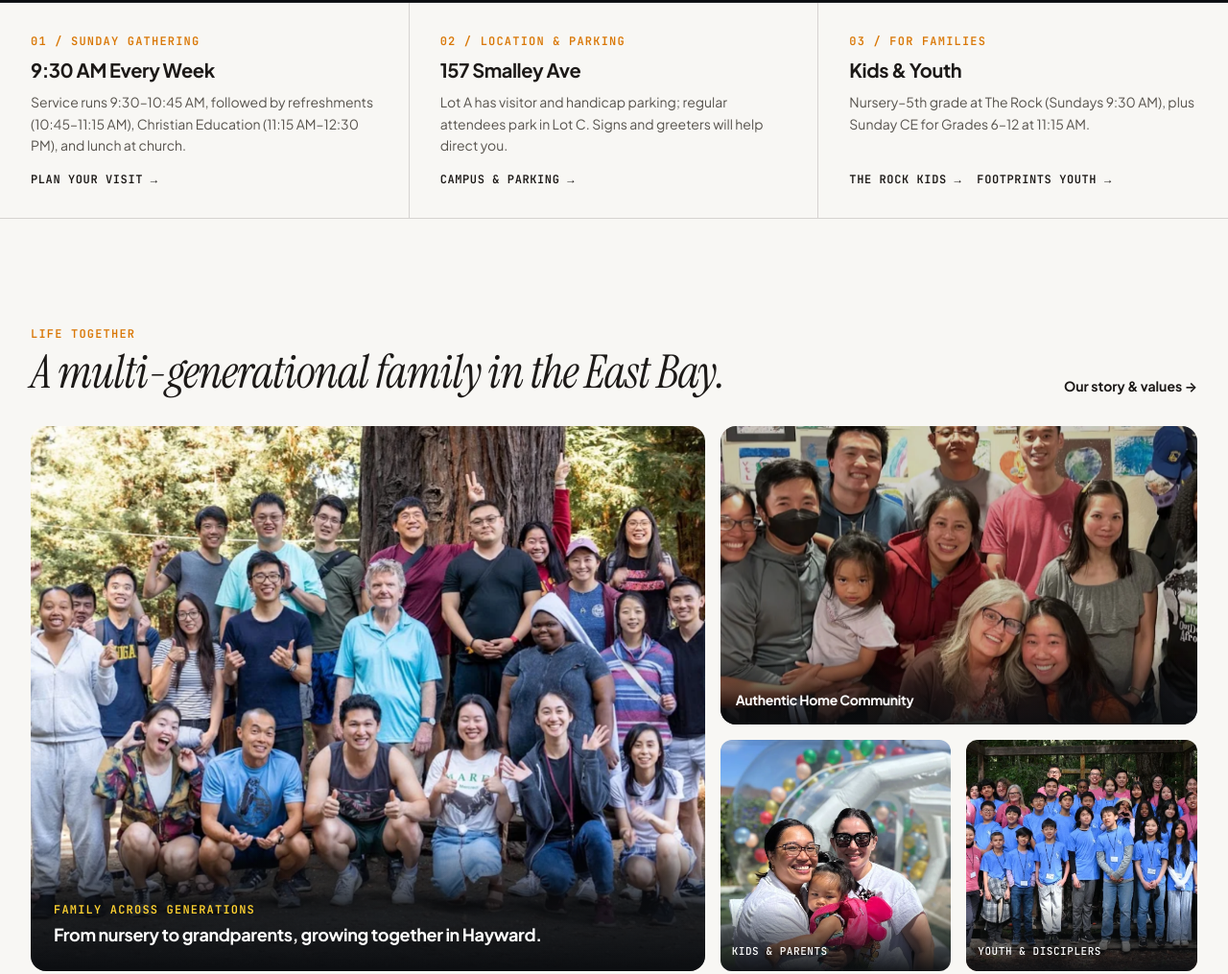
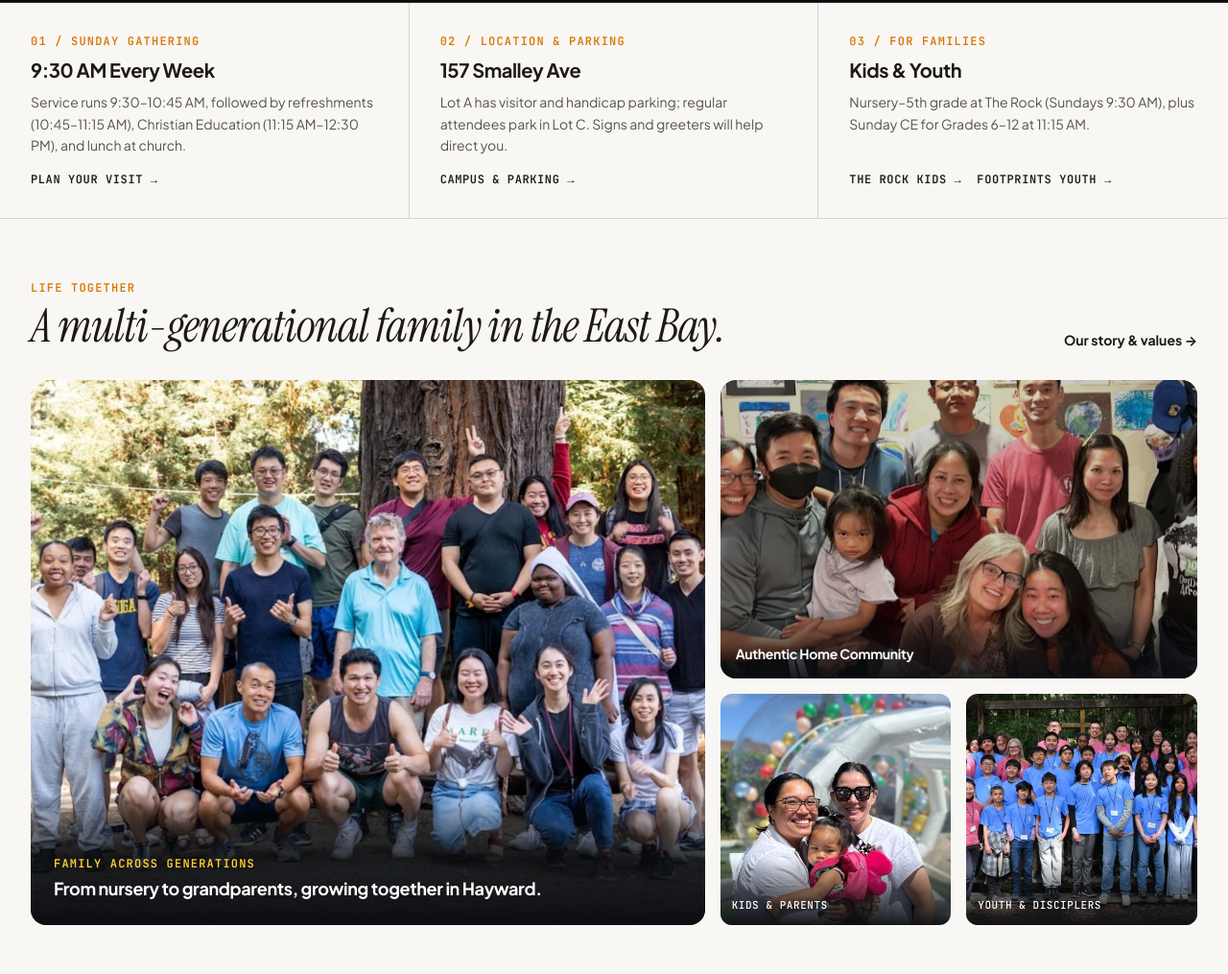
Before and after one commit to btsai-volunteers-cfcchayward-org/thecrossing.website, an Astro site: page / in a window 1280 px wide. Shown: the part 751-1766 px from the top of the page at 96% size. Built offline with nearby package versions, Linux system fonts and the light colour scheme; Astro itself is replaced by a stand-in of ours.

Commit message:
halley-checkpoint: Undo to 36ebe58
Co-authored-by: Benson Tsai <vrwarp@gmail.com>

```diff
--- a/src/components/home/HomeLifeTogether.astro
+++ b/src/components/home/HomeLifeTogether.astro
@@ -2,7 +2,7 @@
 import { url } from '../../lib/url';
 ---
 
-<section class="mx-auto max-w-7xl px-4 pt-16 sm:px-6 lg:px-8 my-12">
+<section class="mx-auto max-w-7xl px-4 pt-16 sm:px-6 lg:px-8">
   <div class="mb-8 flex flex-col justify-between gap-4 sm:flex-row sm:items-end">
     <div>
       <p class="font-mono text-xs font-semibold uppercase tracking-widest text-accent-hover">Life Together</p>
```
